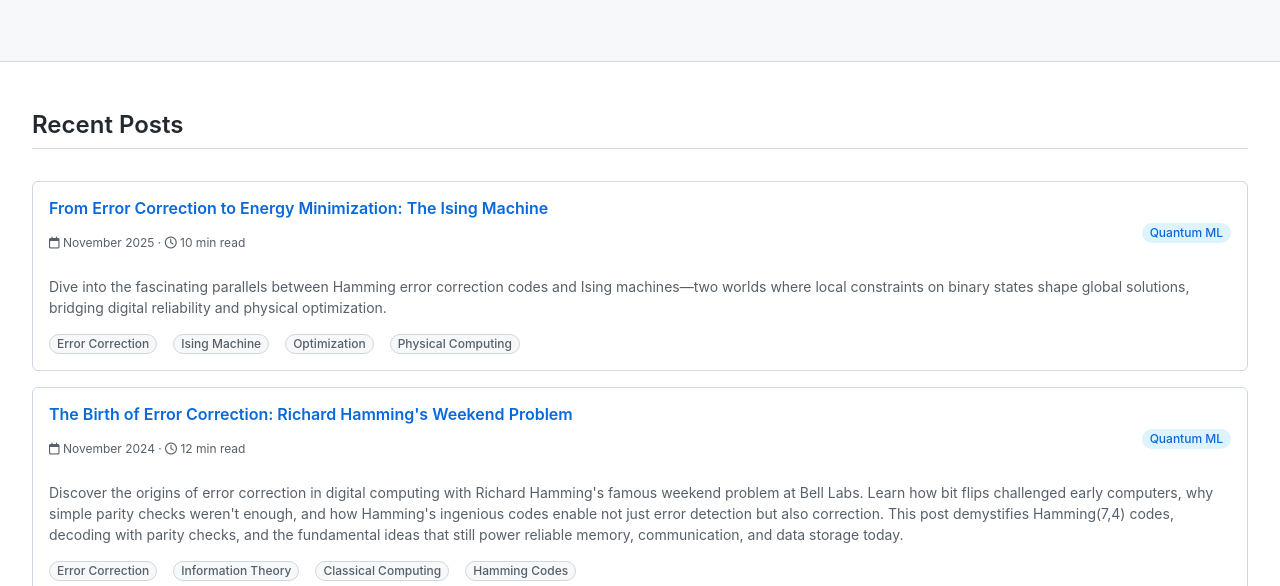
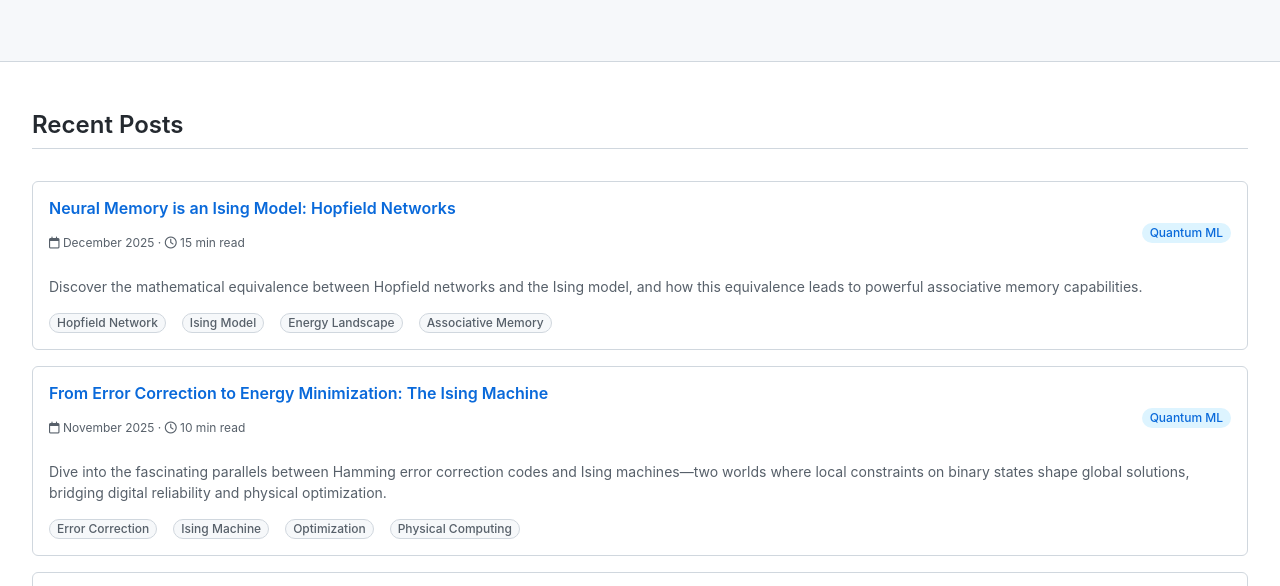
Before and after one commit to ataakbari/ataakbari.github.io, a plain HTML site: page quantum-blog.html in a window 1280 px wide. Shown: the part 188-774 px from the top of the page. Drawn offline with Linux system fonts and the light colour scheme.

Commit message:
Add Hopfield Networks post to blog listing

```diff
--- a/quantum-blog.html
+++ b/quantum-blog.html
@@ -37,6 +37,33 @@
     <section class="content-section">
         <div class="container">
             <h2 class="mb-4">Recent Posts</h2>
+
+            <!-- Blog Post 3 -->
+            <div class="card">
+                <div class="card-header">
+                    <div>
+                        <h3 class="card-title">
+                            <a href="blog-post.html?post=hopfield-networks">
+                                Neural Memory is an Ising Model: Hopfield Networks
+                            </a>
+                        </h3>
+                        <p class="card-meta">
+                            <i class="far fa-calendar"></i> December 2025 ·
+                            <i class="far fa-clock"></i> 15 min read
+                        </p>
+                    </div>
+                    <span class="label label-default">Quantum ML</span>
+                </div>
+                <p class="card-description">
+                    Discover the mathematical equivalence between Hopfield networks and the Ising model, and how this equivalence leads to powerful associative memory capabilities.
+                </p>
+                <div class="d-flex gap-2 flex-wrap">
+                    <span class="label label-subtle">Hopfield Network</span>
+                    <span class="label label-subtle">Ising Model</span>
+                    <span class="label label-subtle">Energy Landscape</span>
+                    <span class="label label-subtle">Associative Memory</span>
+                </div>
+            </div>
 
             <!-- Blog Post 2 -->
             <div class="card">
```
